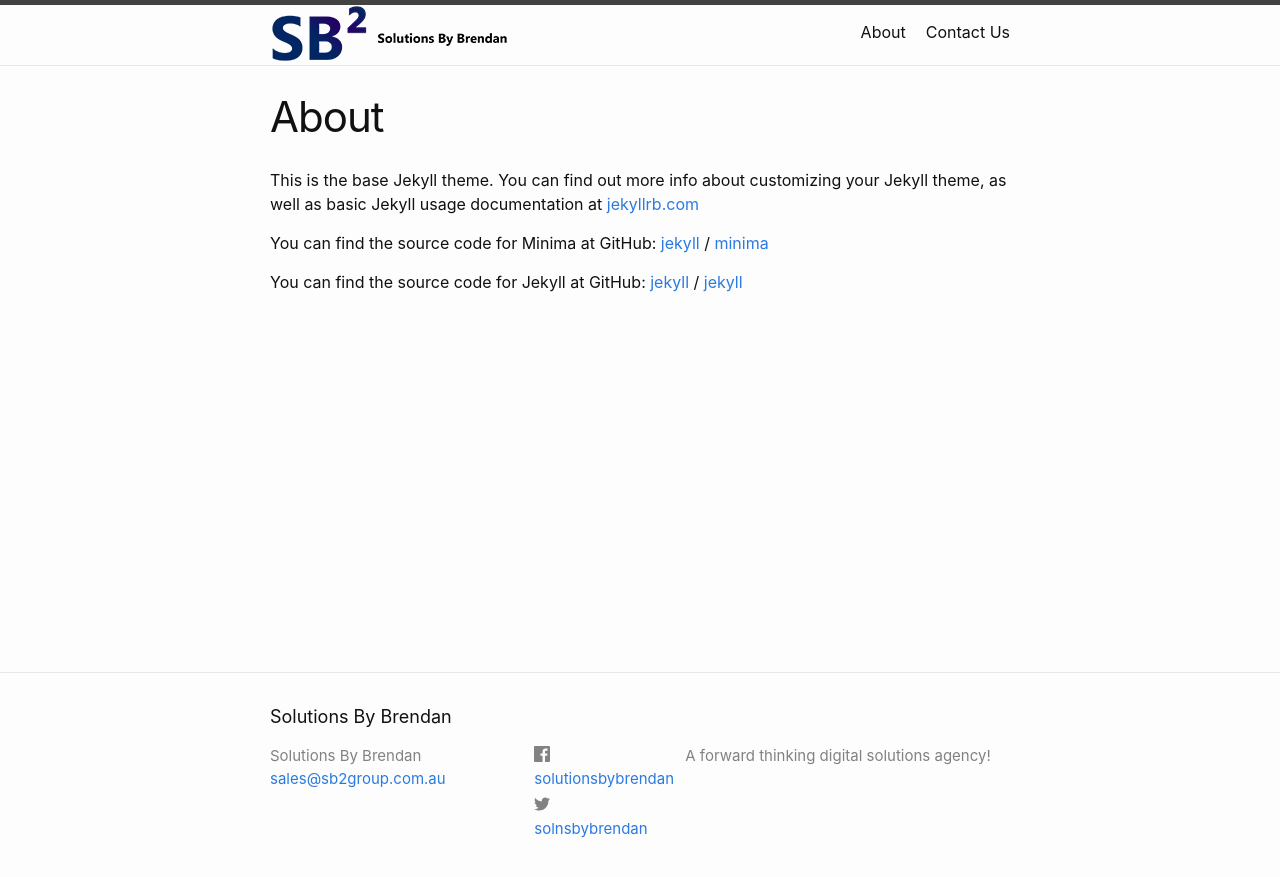
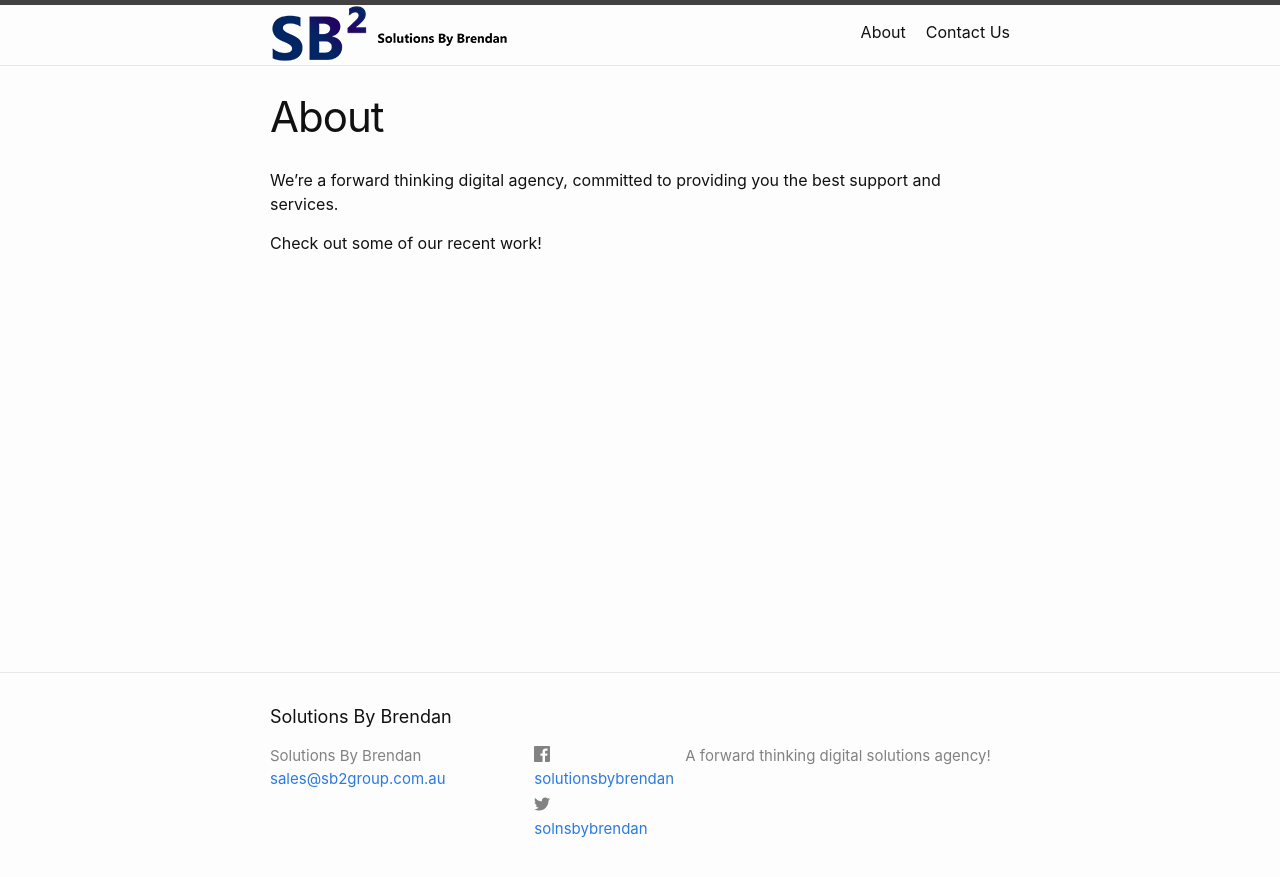
Before and after one commit to iKill101/sb2-grp, a Jekyll site: the page built from about.markdown, in a window 1280 px wide. Shown: the top 877 px of the page. Built offline with Jekyll 4.4.1, drawn with Linux system fonts in a browser that asks for light colours.

Commit message:
changing about us page

```diff
--- a/about.markdown
+++ b/about.markdown
@@ -4,15 +4,6 @@ title: About
 permalink: /about/
 ---
 
-This is the base Jekyll theme. You can find out more info about customizing your Jekyll theme, as well as basic Jekyll usage documentation at [jekyllrb.com](https://jekyllrb.com/)
+We're a forward thinking digital agency, committed to providing you the best support and services.
 
-You can find the source code for Minima at GitHub:
-[jekyll][jekyll-organization] /
-[minima](https://github.com/jekyll/minima)
-
-You can find the source code for Jekyll at GitHub:
-[jekyll][jekyll-organization] /
-[jekyll](https://github.com/jekyll/jekyll)
-
-
-[jekyll-organization]: https://github.com/jekyll
+Check out some of our recent work!
```
